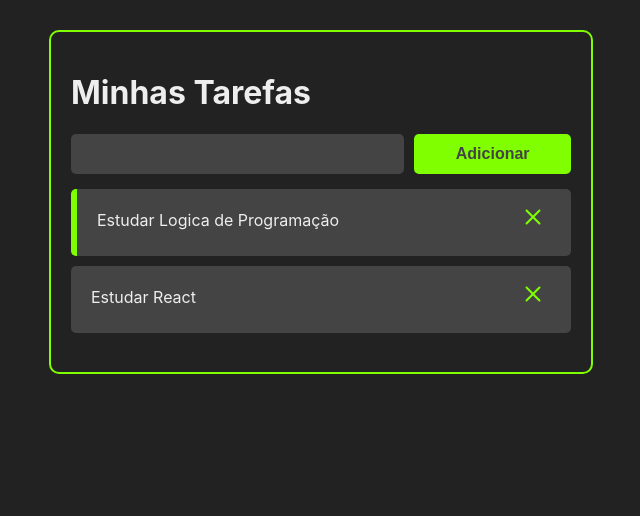
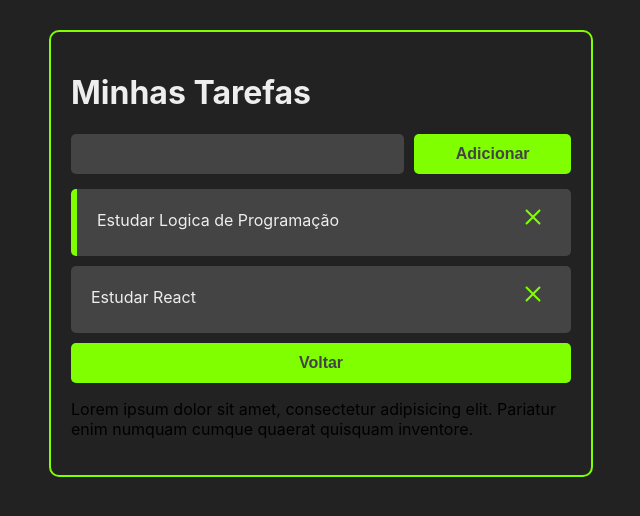
Before and after one commit to SandroFerraz-C/-training-project-React, a React (Create React App) app: page / in a window 1280 px wide. Shown: the top 516 px of the page, without its empty margins (319-959 px from the left). Built offline with nearby package versions, Linux system fonts and the light colour scheme.

Commit message:
Creating the TaskDetails component

```diff
--- a/src/App.jsx
+++ b/src/App.jsx
@@ -5,6 +5,7 @@ import { BrowserRouter as Router, Route } from 'react-router-dom'
 import Header from "./components/Header";
 import Tasks from "./components/Tasks";
 import AddTask from "./components/AddTask";
+import TaskDetails from "./components/TaskDetails";
 
 import "./App.css";
 
@@ -51,7 +52,10 @@ const App = () => {
     <Router>
       <div className="container">
         <Header />
-        <Route path="/" exact render={() => {
+        <Route
+          path="/"
+          exact
+          render={() => {
               return(
                 <>
                   <AddTask handleTaskAddition={handleTaskAddition} />
@@ -61,7 +65,14 @@ const App = () => {
                   handleTaskDeletion={handleTaskDeletion}/>
                 </>
             )
-        }} />
+          }}
+        />
+
+        <Route
+          path=""
+          exact
+          component={TaskDetails}
+          />
       </div>
     </Router>
   );
--- /dev/null
+++ b/src/components/TaskDetails.jsx
@@ -0,0 +1,22 @@
+import React from 'react';
+
+import Button from './Button';
+
+const TaskDetails = () =>{
+    return(
+        <>
+            <div className="back-button-container">
+                <Button>Voltar</Button>
+            </div>
+
+            <div className="task-details-container">
+                <p></p>
+                <p>
+                    Lorem ipsum dolor sit amet, consectetur adipisicing elit. Pariatur enim numquam cumque quaerat quisquam inventore.
+                </p>
+            </div>
+        </>
+    );
+}
+
+export default TaskDetails;
```
Lines whose indentation alone changed are shown as unchanged.
